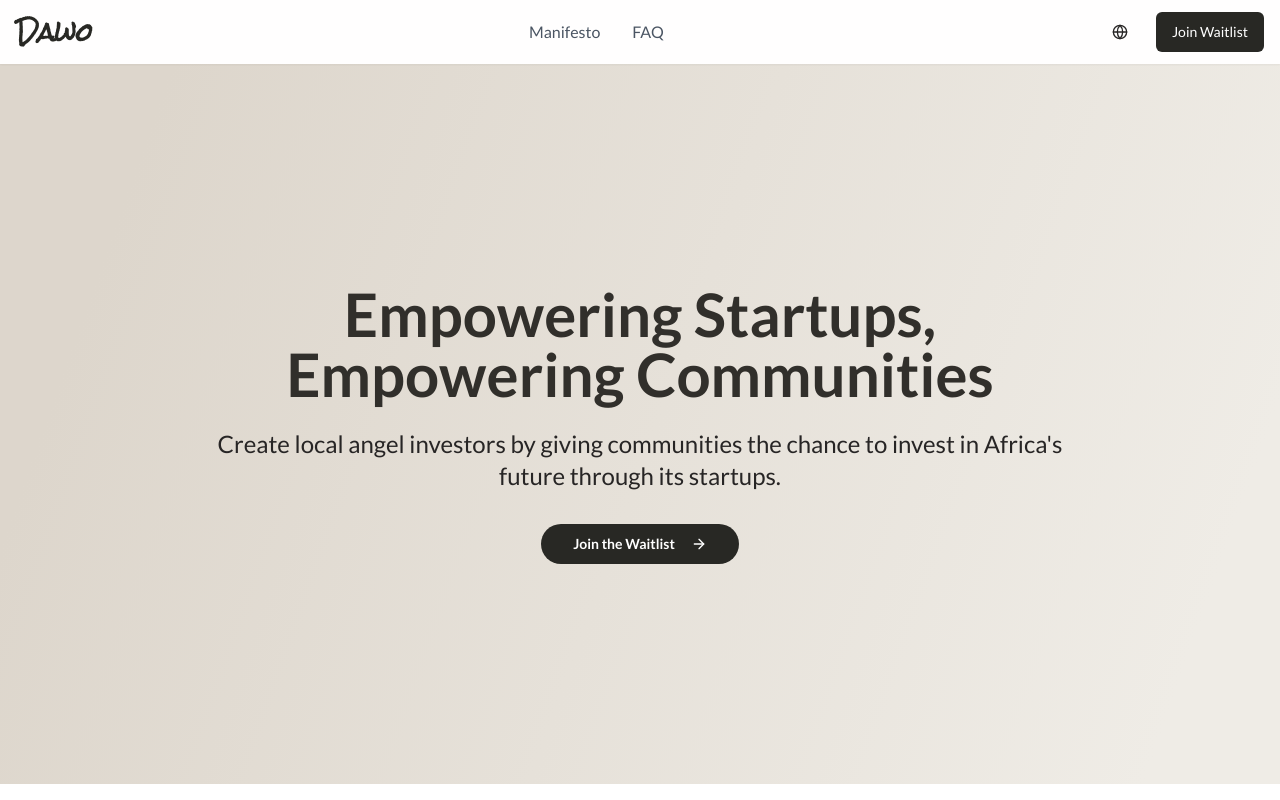
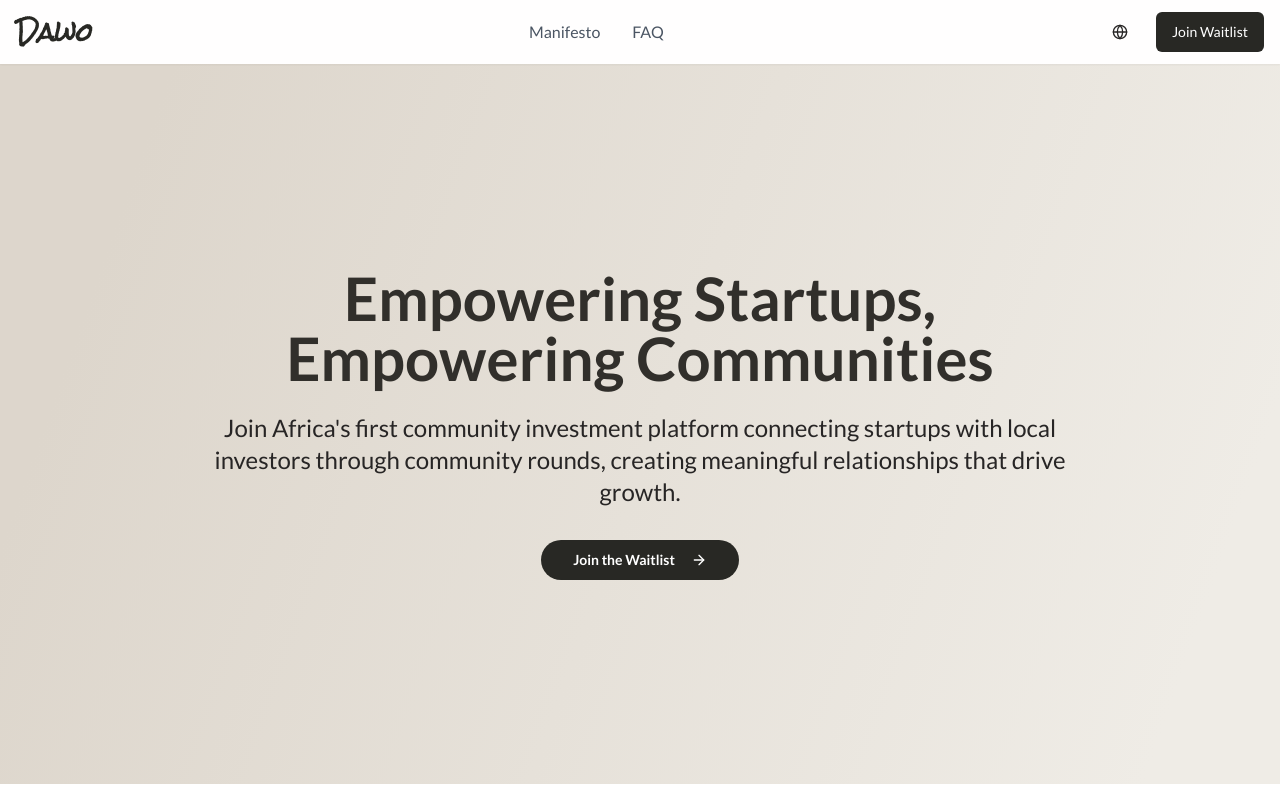
Before and after one commit to officialkayode/trydawo_net, a React (Vite) app: page / in a window 1280 px wide. Shown: the top 800 px of the page. Built offline with nearby package versions, Linux system fonts and the light colour scheme.

Commit message:
Update Hero Section Content
Modified the hero section to maintain the phrase "Empowering Startups, Empowering Communities" while updating other content as specified.
[skip gpt_engineer]

```diff
--- a/src/components/Hero.tsx
+++ b/src/components/Hero.tsx
@@ -10,7 +10,7 @@ const Hero = () => {
             Empowering Startups, Empowering Communities
           </h1>
           <p className="text-xl md:text-2xl mb-8 text-text-body">
-            Create local angel investors by giving communities the chance to invest in Africa's future through its startups.
+            Join Africa's first community investment platform connecting startups with local investors through community rounds, creating meaningful relationships that drive growth.
           </p>
           <div className="flex justify-center">
             <Button
```
